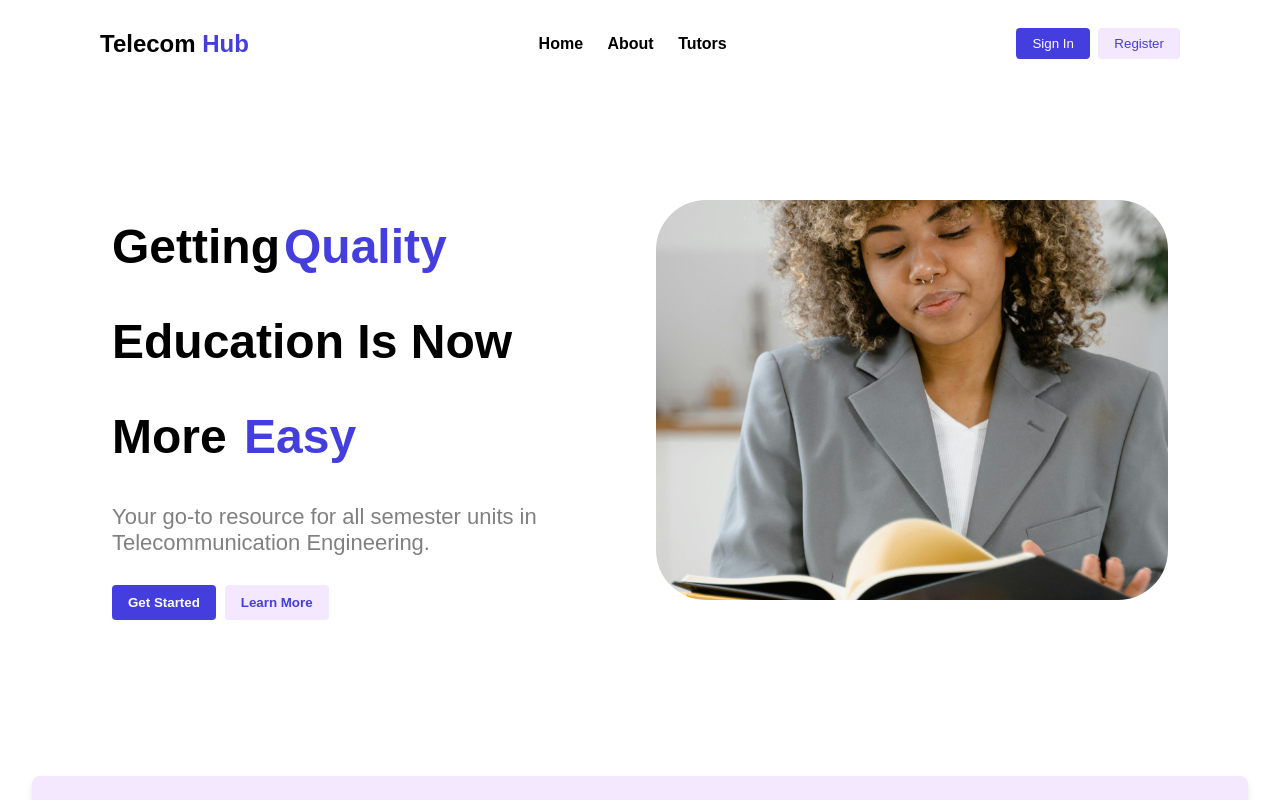
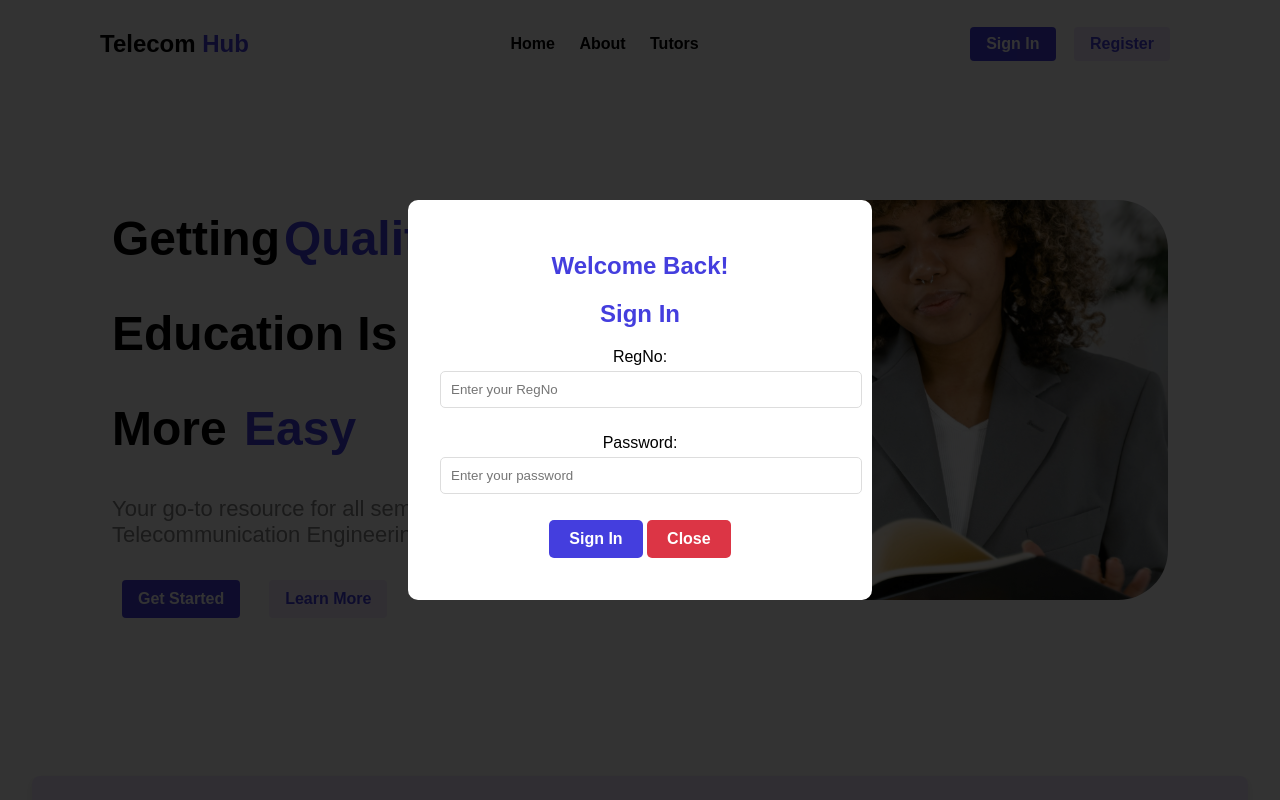
Before and after one commit to Topher254/TelecomHub, a plain HTML site: page Frontend/index.html in a window 1280 px wide. Both pictures are taken after a click on the button "Sign In". Shown: the top 800 px of the page. Drawn offline with Linux system fonts and the light colour scheme; files whose address does not match are found by name.

Commit message:
sign up and login form

```diff
--- a/Frontend/index.html
+++ b/Frontend/index.html
@@ -18,11 +18,45 @@
 
 
     </div>
+
+    <!-- form for sign up and login -->
+
     <div>
+      <button class="button1" onclick="showSignIn()">Sign In</button>
+      <button class="button2" onclick="showRegister()">Register</button>
+    </div>
 
-        <button class="button1">Sign In</button>
-        <button class="button2">Register</button>
+    <div id="signInForm" class="popup-form">
+      <div class="form-content">
+        <h2>Welcome Back!</h2>
+        <h2>Sign In</h2>
+        <form>
+          <label for="email">RegNo:</label>
+          <input type="text" id="email" placeholder="Enter your RegNo" required />
+          <label for="password">Password:</label>
+          <input type="password" id="password" placeholder="Enter your password" required />
+          <button type="submit" class="submit_btn">Sign In</button>
+          <button type="button" class="close-btn" onclick="closeForm()">Close</button>
+        </form>
+      </div>
     </div>
+
+    <div id="registerForm" class="popup-form">
+      <div class="form-content">
+        <h2>Register</h2>
+        <form>
+          <label for="name">Name:</label>
+          <input type="text" id="name" placeholder="Enter your name" required />
+          <label for="email-register">RegNo:</label>
+          <input type="email" id="email-register" placeholder="Enter your RegNo" required />
+          <label for="password-register">Password:</label>
+          <input type="password" id="password-register" placeholder="Enter your password" required />
+          <button type="submit" class="submit_btn">Register</button>
+          <button type="button" class="close-btn" onclick="closeForm()">Close</button>
+        </form>
+      </div>
+    </div>
+
 </nav>
 <!-- section 1 -->
 
@@ -208,7 +242,7 @@
   </footer>
 
 
-<script src="scripts.js"></script>
+<script src="script.js"></script>
 
 </body>
 </html>
--- /dev/null
+++ b/Frontend/script.js
@@ -0,0 +1,12 @@
+function showSignIn() {
+    document.getElementById('signInForm').style.display = 'flex';
+  }
+
+  function showRegister() {
+    document.getElementById('registerForm').style.display = 'flex';
+  }
+
+  function closeForm() {
+    document.getElementById('signInForm').style.display = 'none';
+    document.getElementById('registerForm').style.display = 'none';
+  }
--- a/Frontend/styles.css
+++ b/Frontend/styles.css
@@ -59,6 +59,91 @@ nav .button2:hover{
     cursor: pointer;
     opacity: .9;
 }
+/* form styling */
+
+.button1,
+.button2 {
+  padding: 10px 20px;
+  margin: 10px;
+  border: none;
+  border-radius: 5px;
+  color: white;
+  cursor: pointer;
+  font-size: 1rem;
+  font-weight: bold;
+}
+
+.button1:hover,
+.button2:hover {
+ opacity: 0.8;
+}
+
+/* Pop-Up Form Styling */
+.popup-form {
+  display: none;
+  position: fixed;
+  top: 0;
+  left: 0;
+  width: 100%;
+  height: 100%;
+  background: rgba(0, 0, 0, 0.8);
+  justify-content: center;
+  align-items: center;
+  z-index: 1000;
+}
+.popup-form h2{
+  color: var(--primary_color);
+
+}
+
+.popup-form .form-content {
+  background: white;
+  padding: 2rem;
+  border-radius: 10px;
+  text-align: center;
+  width: 90%;
+  max-width: 400px;
+}
+
+.popup-form label {
+  display: block;
+  margin: 10px 0 5px;
+}
+
+.popup-form input {
+  width: 100%;
+  padding: 10px;
+  margin-bottom: 1rem;
+  border: 1px solid #ddd;
+  border-radius: 5px;
+}
+
+.popup-form button {
+  margin: 10px 0;
+  padding: 10px 20px;
+  border: none;
+  border-radius: 5px;
+  cursor: pointer;
+  font-size: 1rem;
+  font-weight: bold;
+}
+.popup-form .submit_btn{
+  background-color: var(--primary_color);
+  color: white;
+}
+.popup-form .submit_btn:hover{
+  opacity: 0.8;
+}
+
+.popup-form .close-btn {
+  background-color: #dc3545;
+  color: white;
+}
+
+.popup-form .close-btn:hover {
+  background-color: #a71d2a;
+}
+
 /* section 1 css */
 .hero {
     display: flex;
```
